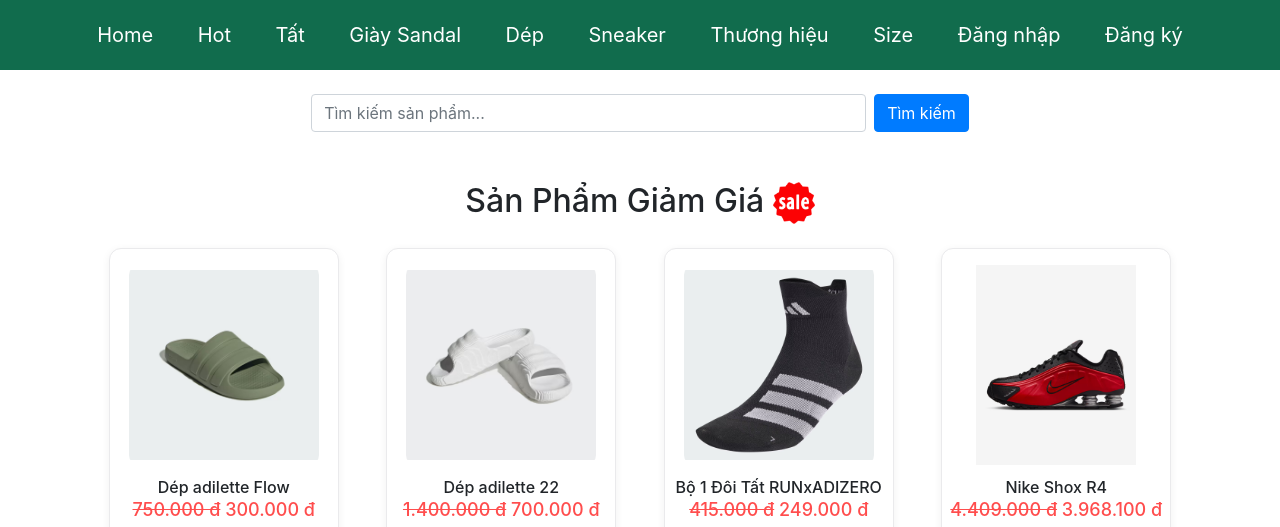
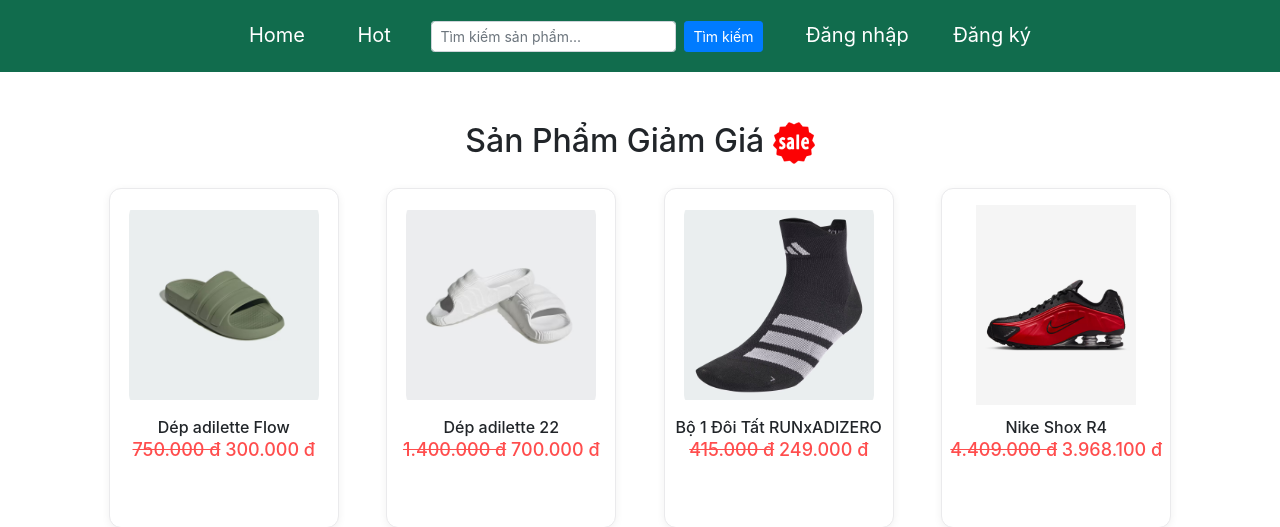
Before and after one commit to Chitai-maker/quanlybangiay, a PHP site: page /index.php in a window 1280 px wide. Shown: the top 527 px of the page. Run offline with PHP 8.4, Linux system fonts and the light colour scheme; data comes from the database, SQL or seed files in the repository; data that the repository does not hold is empty.

Commit message:
hotfix sql

```diff
--- a/database-quanlygiay.sql
+++ b/database-quanlygiay.sql
@@ -71,7 +71,7 @@
     ngaydat DATETIME NOT NULL,
     trangthai VARCHAR(100) NOT NULL,
     tongtien INT NOT NULL,
-    hinhthucthanhtoan VARCHAR(100) NOT NULL
+    hinhthucthanhtoan VARCHAR(100) NOT NULL,
     FOREIGN KEY (ma_khachhang) REFERENCES khachhang(ma_khachhang)
 ) ENGINE=InnoDB DEFAULT CHARSET=utf8mb4 COLLATE=utf8mb4_unicode_ci;
 -- tạo bảng chi tiết đơn hàng
@@ -80,7 +80,7 @@
     ma_donhang INT NOT NULL,
     ma_giay INT NOT NULL,
     soluong INT NOT NULL,
-    chitietdonhang ADD COLUMN giaban INT,
+    giaban INT,
     FOREIGN KEY (ma_donhang) REFERENCES donhang(ma_donhang),
     FOREIGN KEY (ma_giay) REFERENCES giay(magiay)
 ) ENGINE=InnoDB DEFAULT CHARSET=utf8mb4 COLLATE=utf8mb4_unicode_ci;
--- a/shopgiay/header.php
+++ b/shopgiay/header.php
@@ -16,15 +16,16 @@
 
 <body>
     <div class="header">
+
         <div class="menu">
             <a href="index.php">Home</a>
-            <a href="sanphamhot.php">Hot</a>
-            <a href="tat.php">Tất</a>
-            <a href="sandal.php">Giày Sandal</a>
-            <a href="dep.php">Dép</a>
-            <a href="sneaker.php">Sneaker</a>
-            <a href="thuonghieu.php">Thương hiệu</a>
-            <a href="size.php">Size</a>
+            <a href="sanphamhot.php" class="ms-2">Hot</a>
+            <form method="get" action="index.php" class="d-inline-flex align-items-center ms-3" style="width:350px;max-width:50vw;">
+                <input type="text" name="search" class="form-control form-control-sm" placeholder="Tìm kiếm sản phẩm..." value="<?php echo isset($_GET['search']) ? htmlspecialchars($_GET['search']) : ''; ?>" style="width:70%;">
+                <button type="submit" class="btn btn-primary btn-sm ms-2">Tìm kiếm</button>
+            </form>
+
+
             <?php
             if (isset($_SESSION['tenkhachhang'])) { ?>
 
@@ -38,7 +39,7 @@
                     <ul class="dropdown-menu dropdown-menu-end" aria-labelledby="dropdownMenuButton">
                         <li><a class="dropdown-item text-black" href="thongtin.php">Thông tin cá nhân</a></li>
                         <li><a class="dropdown-item text-black" href="donhang.php">Đơn mua</a></li>
-                        <li><a class="dropdown-item text-black" href="chatbox.php">Liên hệ shop</a></li>
+
                         <li><a class="dropdown-item text-black" href="danhgiacuaban.php">Đánh giá của bạn</a></li>
                         <li>
                             <hr class="dropdown-divider">
@@ -52,6 +53,8 @@
             <?php } ?>
 
         </div>
+
+
     </div>
     <style>
         .chat-btn {
--- a/shopgiay/index.php
+++ b/shopgiay/index.php
@@ -64,12 +64,7 @@
     </style>
 <body>
     <!--thanh tìm kiếm -->
-<div class="container mt-4">
-    <form method="get" action="index.php" class="d-flex justify-content-center">
-        <input type="text" name="search" class="form-control w-50" placeholder="Tìm kiếm sản phẩm..." value="<?php echo isset($_GET['search']) ? $_GET['search'] : ''; ?>">
-        <button type="submit" class="btn btn-primary ml-2">Tìm kiếm</button>
-    </form>
-</div>
+
 
 <div class="container" style="margin-top: 50px;">
     <?php
```
Also changed, not shown: shopgiay/sanphamhot.php (+1 -7 lines), shopgiay/doanmuc.php (added).
